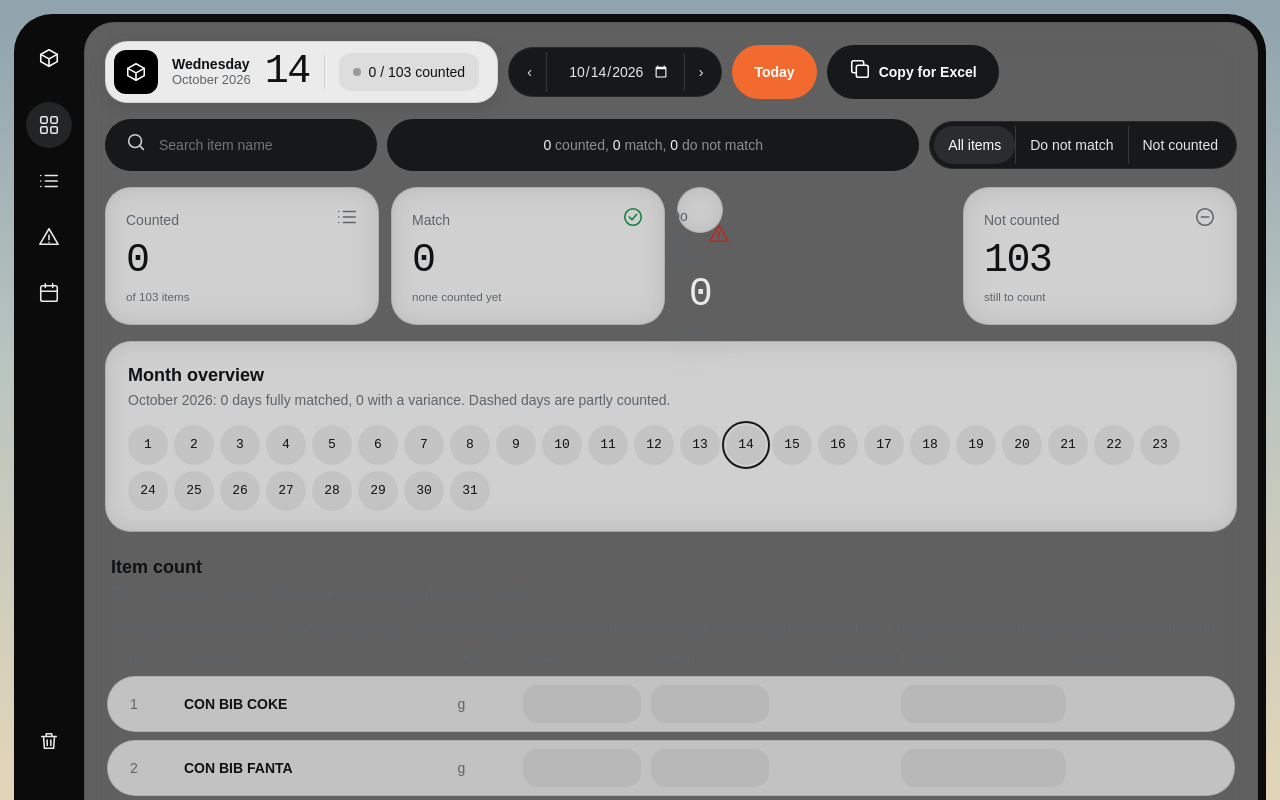
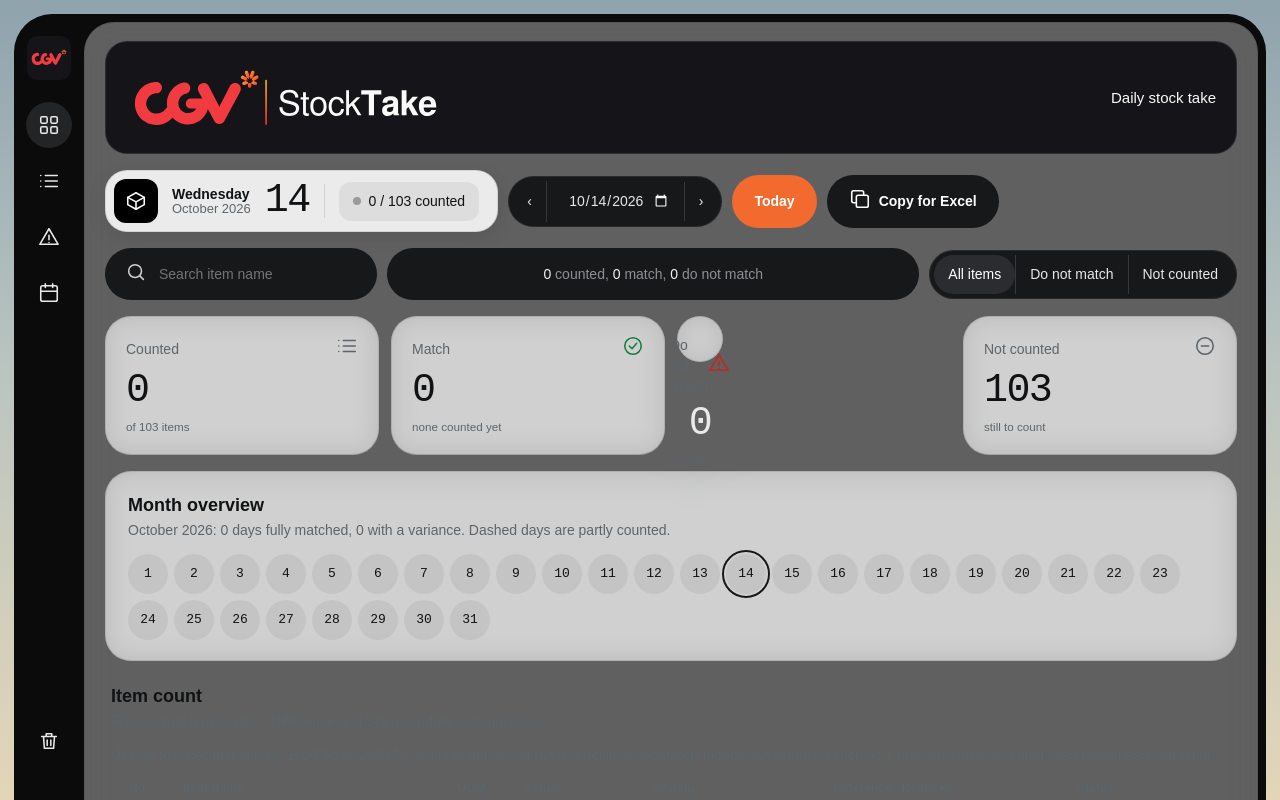
Before and after one commit to cgvLPL/StockTake, a website: page index.html in a window 1280 px wide. Shown: the top 800 px of the page. Drawn offline with Linux system fonts and the light colour scheme.

Commit message:
Apply approved CGV StockTake branding and app icons

```diff
--- a/index.html
+++ b/index.html
@@ -3,18 +3,20 @@
 <head>
 <meta charset="utf-8">
 <meta name="viewport" content="width=device-width, initial-scale=1, viewport-fit=cover">
-<title>Daily stock take</title>
+<title>CGV StockTake</title>
 
 <link rel="stylesheet" href="./styles.css">
 <meta name="theme-color" content="#17181a">
 <meta name="description" content="Daily stock counts, variance tracking, and Excel export.">
 <link rel="manifest" href="./manifest.webmanifest">
-<link rel="icon" href="./icon.svg" type="image/svg+xml">
+<link rel="icon" href="./brand/favicon.svg" type="image/svg+xml">
+<link rel="apple-touch-icon" href="./brand/apple-touch-icon.png">
+<meta name="apple-mobile-web-app-title" content="StockTake">
 </head>
 <body>
 <div class="frame">
 <nav class="rail" aria-label="Sections">
-  <div class="mark" data-ic="box"></div>
+  <div class="mark"><img src="./brand/favicon.svg" width="44" height="44" alt="CGV"></div>
   <button class="r on" data-go="top" data-ic="grid" title="Overview" aria-label="Overview"></button>
   <button class="r" data-go="listHead" data-ic="list" title="Item count" aria-label="Item count"></button>
   <button class="r" data-go="bad" data-ic="alert" title="Variances" aria-label="Variances"></button>
@@ -23,6 +25,10 @@
   <button class="r" id="clear" data-ic="trash" title="Clear day" aria-label="Clear day"></button>
 </nav>
 <div class="panel" id="top">
+  <div class="brand-header">
+    <img class="brand-logo" src="./brand/cgv-stocktake.svg" width="1172" height="320" alt="CGV StockTake">
+    <h1>Daily stock take</h1>
+  </div>
   <header class="top">
     <div class="barpill">
       <span class="sq" data-ic="box"></span>
--- a/styles.css
+++ b/styles.css
@@ -114,3 +114,10 @@
 .storage-warning{padding:12px 16px;border:1px solid var(--bad);border-radius:14px;background:var(--badbg)}
 .storage-warning button{margin:6px;border-radius:8px;padding:6px 12px}
 @media(max-width:1199px){.field>span{display:block;font-size:12px;color:var(--mut);margin-bottom:4px}}
+
+/* Approved CGV StockTake lockup; dark backing maintains white-wordmark contrast. */
+.brand-header{display:flex;align-items:center;justify-content:space-between;gap:20px;background:#151519;border:1px solid rgba(255,255,255,.1);border-radius:22px;padding:12px 20px}
+.brand-logo{display:block;width:320px;max-width:100%;height:auto;flex-shrink:1;min-width:0}
+.brand-header h1{margin:0;color:#fafaf9;font-size:15px;line-height:1.4;font-weight:500;white-space:nowrap}
+.mark img{display:block;border-radius:10px}
+@media(max-width:700px){.brand-header{padding:10px 14px;gap:4px;flex-direction:column;align-items:flex-start;border-radius:18px}.brand-logo{width:min(280px,100%)}.brand-header h1{font-size:12px;color:#c2c2c8;padding:0 8px 6px}}
--- a/sw.js
+++ b/sw.js
@@ -1,5 +1,5 @@
-const CACHE = 'stocktake-app-v1';
-const ASSETS = ['./', './index.html', './styles.css', './app.js', './manifest.webmanifest', './icon.svg'];
+const CACHE = 'stocktake-app-v2';
+const ASSETS = ['./', './index.html', './styles.css', './app.js', './manifest.webmanifest', './icon.svg', './brand/cgv-stocktake.svg', './brand/favicon.svg', './brand/app-icon-192.png', './brand/app-icon-512.png', './brand/app-icon-maskable-512.png', './brand/apple-touch-icon.png'];
 self.addEventListener('install', event => {
   event.waitUntil(caches.open(CACHE).then(cache => cache.addAll(ASSETS)));
 });
```
Also changed, not shown: .github/workflows/pages.yml, README.md, brand/app-icon-192.png (added), brand/app-icon-512.png (added), brand/app-icon-maskable-512.png (added), brand/apple-touch-icon.png (added), brand/cgv-stocktake.svg (added), brand/favicon.svg (added), icon.svg, manifest.webmanifest.
